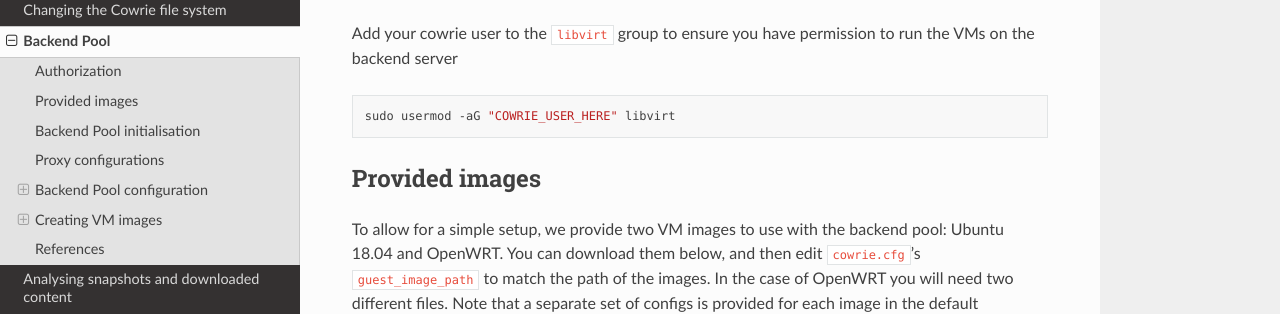
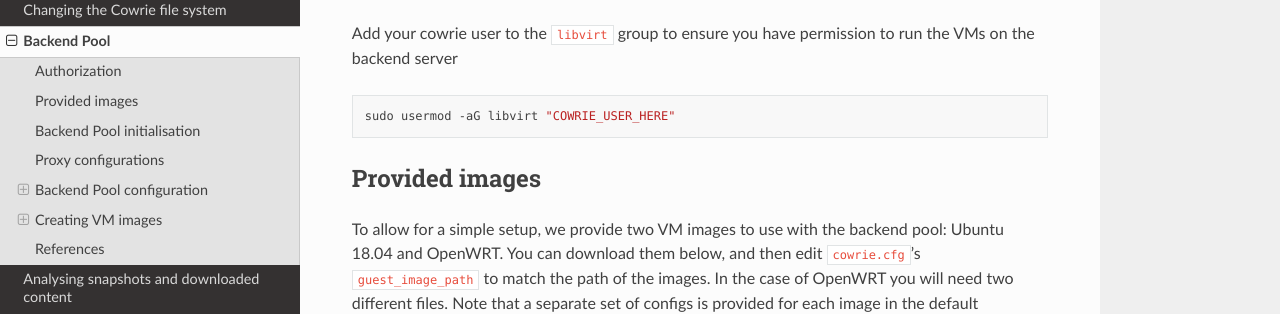
Before and after one commit to cowrie/cowrie, a Sphinx documentation site: the page built from docs/BACKEND_POOL.rst, in a window 1280 px wide and 900 px high, scrolled down 427 px. Shown: the part 151-465 px from the top of the window. Built offline with Sphinx 7.4.7 and the Read the Docs theme 2.0.0, drawn with Linux system fonts in a browser that asks for light colours; the version number could not be read and is left out.

Commit message:
reverse arguments

```diff
--- a/docs/BACKEND_POOL.rst
+++ b/docs/BACKEND_POOL.rst
@@ -26,7 +26,7 @@ Add your cowrie user to the ``libvirt`` group to ensure you have permission to r
 
 .. code-block:: bash
 
-    sudo usermod -aG "COWRIE_USER_HERE" libvirt
+    sudo usermod -aG libvirt "COWRIE_USER_HERE"
 
 Provided images
 ***************
```
